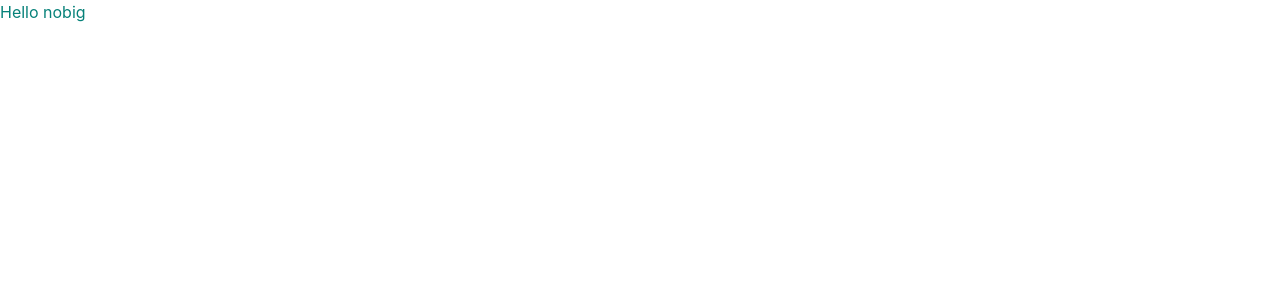
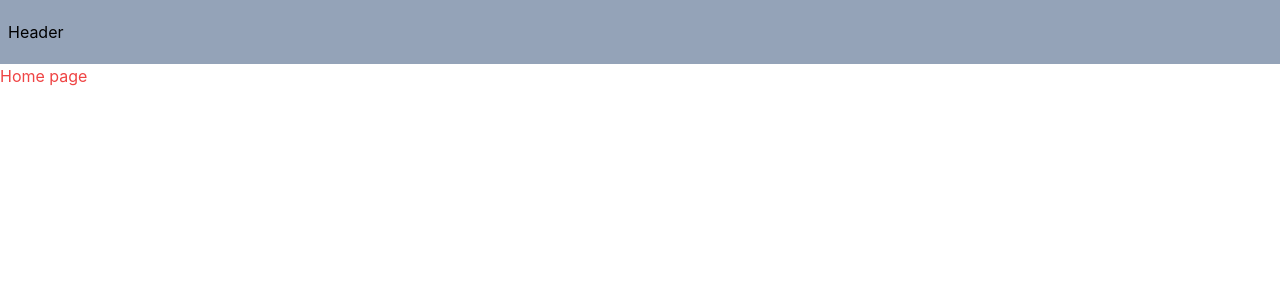
Before and after one commit to mostafizur99/nobig, a Next.js app: page / in a window 1280 px wide. Shown: the top 300 px of the page. Built offline with nearby package versions, Linux system fonts and the light colour scheme.

Commit message:
feat: new page layout added

```diff
--- /dev/null
+++ b/app/Header.tsx
@@ -0,0 +1,9 @@
+import React from 'react'
+
+const Header = () => {
+    return (
+        <header className='px-2 py-5 bg-slate-400'>Header</header>
+    )
+}
+
+export default Header
--- /dev/null
+++ b/app/layout.tsx
@@ -0,0 +1,14 @@
+import '../styles/globals.css'
+
+export default function RootLayout({
+  children,
+}: {
+  children: React.ReactNode
+}) {
+  return (
+    <html>
+      <head></head>
+      <body>{children}</body>
+    </html>
+  )
+}
--- /dev/null
+++ b/app/page.tsx
@@ -0,0 +1,13 @@
+import React from 'react'
+import Header from './Header'
+
+const Home = () => {
+    return (
+        <>
+            <Header />
+            <div className='text-red-500'>Home page</div>
+        </>
+    )
+}
+
+export default Home
--- a/next.config.js
+++ b/next.config.js
@@ -2,6 +2,9 @@
 const nextConfig = {
   reactStrictMode: true,
   swcMinify: true,
+  experimental: {
+    appDir: true,
+  },
 }
 
 module.exports = nextConfig
--- a/pages/_app.tsx
+++ b/pages/_app.tsx
@@ -1,4 +1,3 @@
-import '../styles/globals.css'
 import type { AppProps } from 'next/app'
 
 export default function App({ Component, pageProps }: AppProps) {
--- a/pages/index.tsx
+++ /dev/null
@@ -1,17 +0,0 @@
-import Head from 'next/head'
-
-export default function Home() {
-  return (
-    <div>
-      <Head>
-        <title>Create Next App</title>
-        <meta name="description" content="Generated by create next app" />
-        <link rel="icon" href="/favicon.ico" />
-      </Head>
-
-      <div className='container mx-auto'>
-        <h2 className='text-themePrimary'>Hello nobig</h2>
-      </div>
-    </div>
-  )
-}
--- a/tailwind.config.js
+++ b/tailwind.config.js
@@ -1,6 +1,7 @@
 /** @type {import('tailwindcss').Config} */
 module.exports = {
   content: [
+    "./app/**/*.{js,ts,jsx,tsx}",
     "./pages/**/*.{js,ts,jsx,tsx}",
     "./src/components/**/*.{js,ts,jsx,tsx}",
   ],
```
Also changed, not shown: tsconfig.json (+20 -4 lines).
